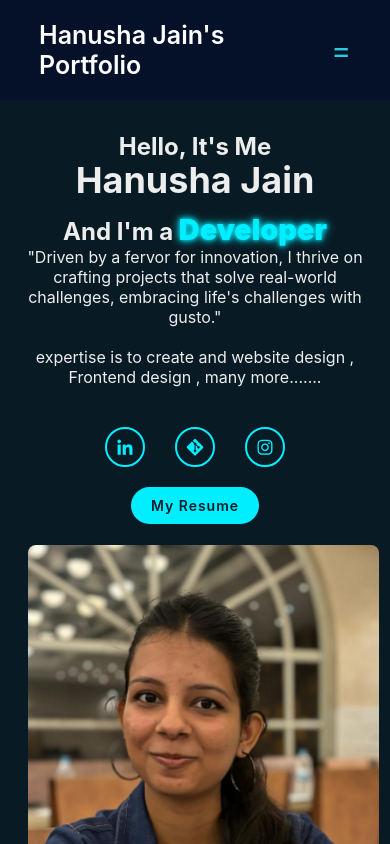
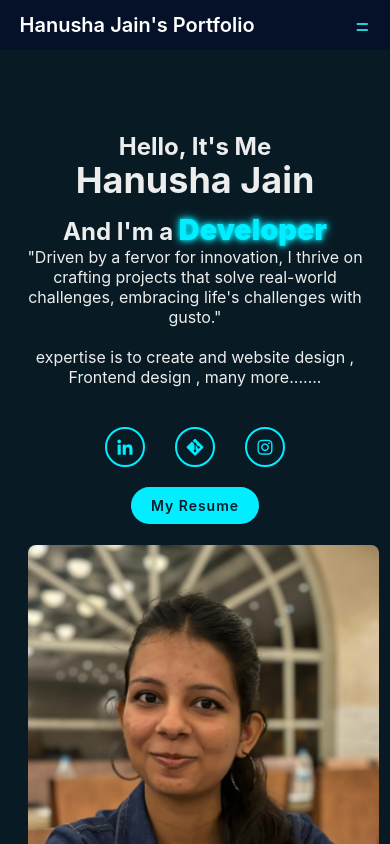
Before and after one commit to HanushaJain66/Portfolio2k25, a React (Create React App) app: page / in a window 390 px wide. Shown: the top 844 px of the page. Built offline with nearby package versions, Linux system fonts and the light colour scheme.

Commit message:
navbar updated

```diff
--- a/src/Components/Navbar.css
+++ b/src/Components/Navbar.css
@@ -99,3 +99,40 @@
 .show-sidebar {
   left: 0;
 }
+
+@media screen and (max-width: 1000px) {
+  .navbar {
+    display: none;
+  }
+  .Hamburger-menu {
+    display: block;
+  }
+}
+
+@media screen and (min-width: 1000px) {
+  .navbar {
+    display: flex;
+  }
+  .Hamburger-menu {
+    display: none;
+  }
+}
+
+@media screen and (max-width: 600px) {
+  .header {
+    padding: 10px 5%;
+  }
+  .logo {
+    font-size: 20px;
+  }
+  .navbar a {
+    font-size: 20px;
+    margin-left: 20px;
+  }
+  .Hamburger-menu {
+    font-size: 25px;
+  }
+  .sidebar ul li a {
+    font-size: 16px;
+  }
+}
--- a/src/Components/Navbar.js
+++ b/src/Components/Navbar.js
@@ -42,6 +42,7 @@ const Navbar = () => {
               <li><a href="#education" className='nav'>Education</a></li>
               <li><a href="#project" className='nav'>Project</a></li>
               <li><a href="#skills" className='nav'>Skills</a></li>
+              <li><a href="#achivements" className='nav'>Achivements</a></li>
               <li><a href="#contact" className='nav'>Contact</a></li>
           </ul>
         </div>
```
Lines whose indentation alone changed are shown as unchanged.
